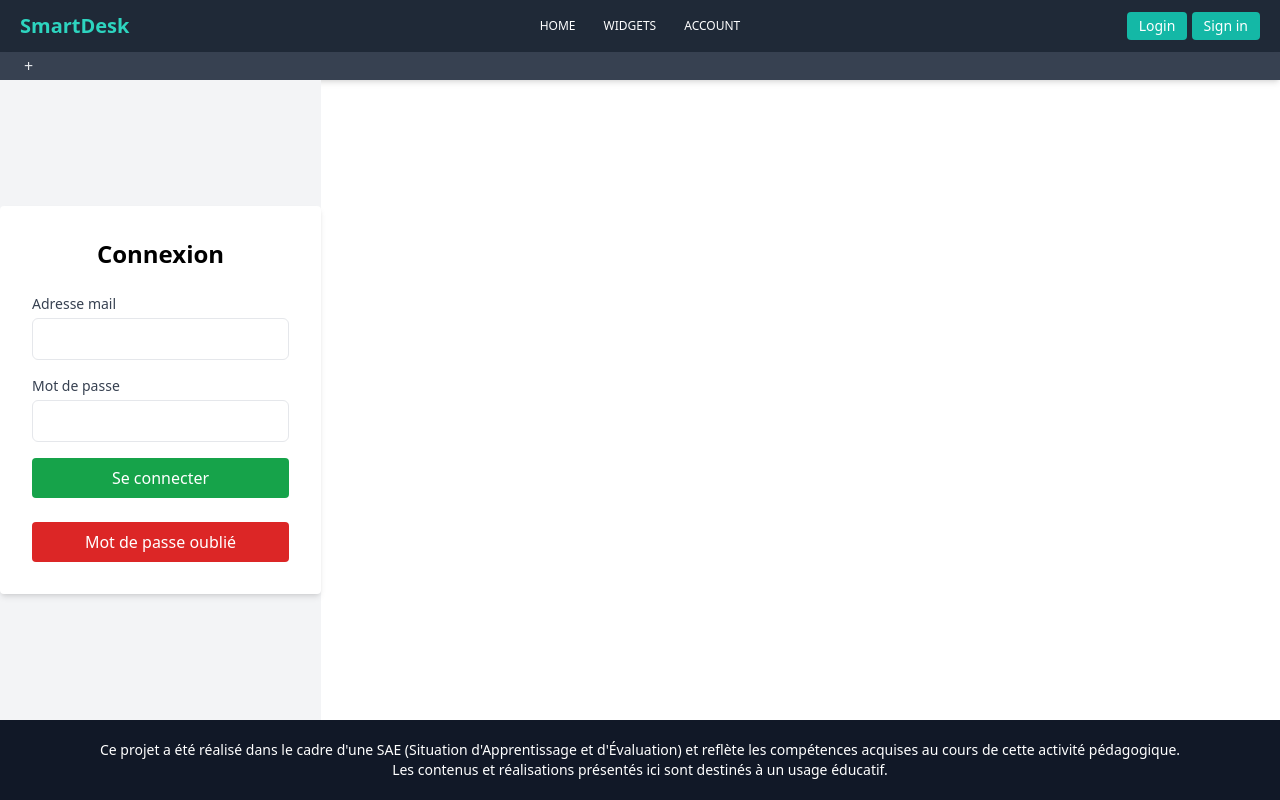
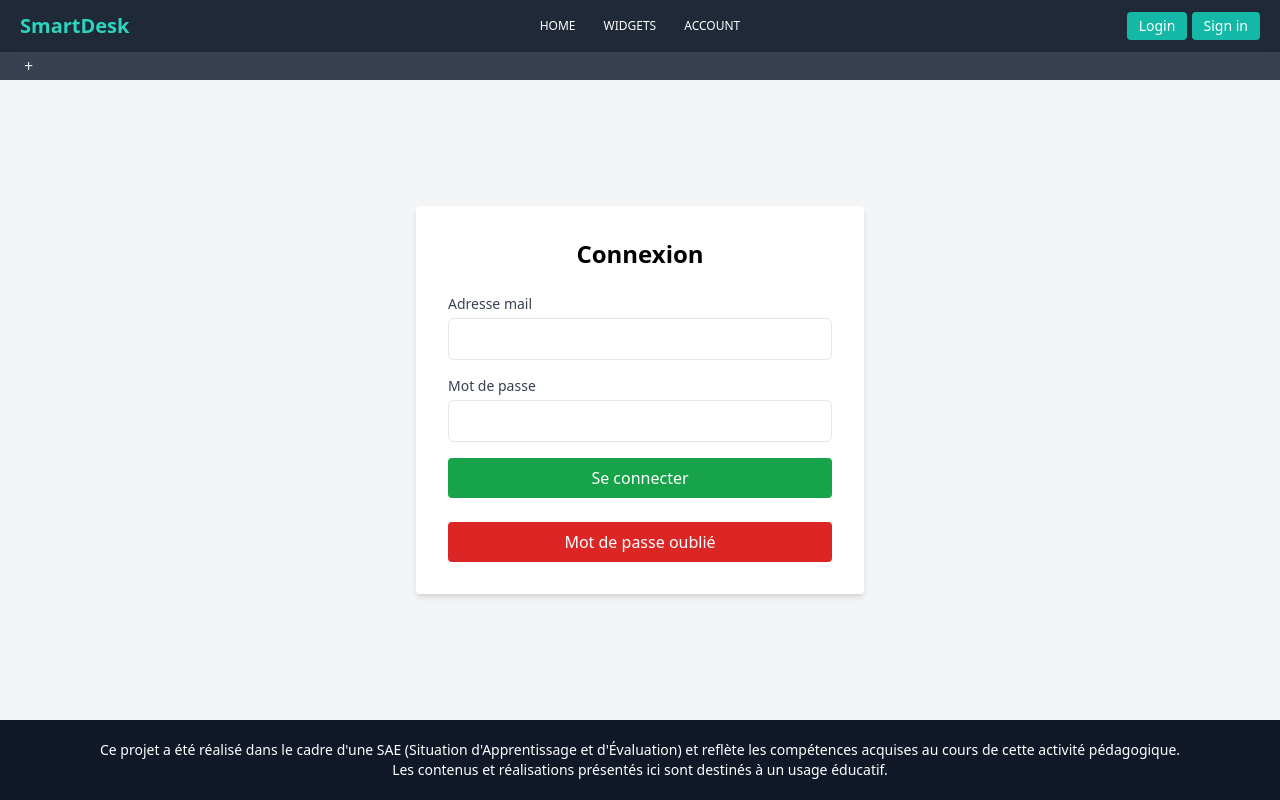
Before and after one commit to Thomkraft/SmartDesk, a SvelteKit app: page /page-connection/connection in a window 1280 px wide. Built offline with nearby package versions, Linux system fonts and the light colour scheme.

Commit message:
Bug fix
Correction des problèmes d'affichage

```diff
--- a/src/routes/+layout.svelte
+++ b/src/routes/+layout.svelte
@@ -10,7 +10,7 @@
         <Header />
     </header>
 
-    <main class="flex flex-grow flex-row">
+    <main class="flex-grow flex-row">
         <slot />
     </main>
 
--- a/src/routes/page-account/+page.svelte
+++ b/src/routes/page-account/+page.svelte
@@ -185,7 +185,7 @@
         </section>
 
     {:else}
-        <div class="flex flex-col items-center h-full bg-gray-100">
+        <div class="flex flex-col items-center h-full">
 
             <h1 class="text-3xl font-bold text-center my-8">Bienvenue voyageur du futur</h1>
 
--- a/src/routes/page-connection/connection/+page.svelte
+++ b/src/routes/page-connection/connection/+page.svelte
@@ -39,8 +39,8 @@
     }
 </script>
 
-<div class="flex items-center justify-center h-full bg-gray-100">
-    <div class="items-center justify-center p-8 space-y-6 bg-white rounded shadow-md">
+<div class="flex items-center justify-center min-h-96 h-full bg-gray-100">
+    <div class="w-full max-w-md p-8 space-y-6 bg-white rounded shadow-md">
         <h2 class="text-2xl font-bold text-center">Connexion</h2>
         {#if rep === 0}
             <p
--- a/src/routes/page-connection/register/+page.svelte
+++ b/src/routes/page-connection/register/+page.svelte
@@ -97,7 +97,7 @@
             </div>
             <button
                 type="submit"
-                class="w-full px-4 py-2 font-bold text-white bg-red-700 rounded hover:bg-red-800 focus:outline-none focus:ring focus:ring-indigo-200"
+                class="w-full px-4 py-2 font-bold text-white bg-red-600 rounded hover:bg-red-700 focus:outline-none focus:ring focus:ring-indigo-200"
                 >S'inscrire</button
             >
         </form>
```
